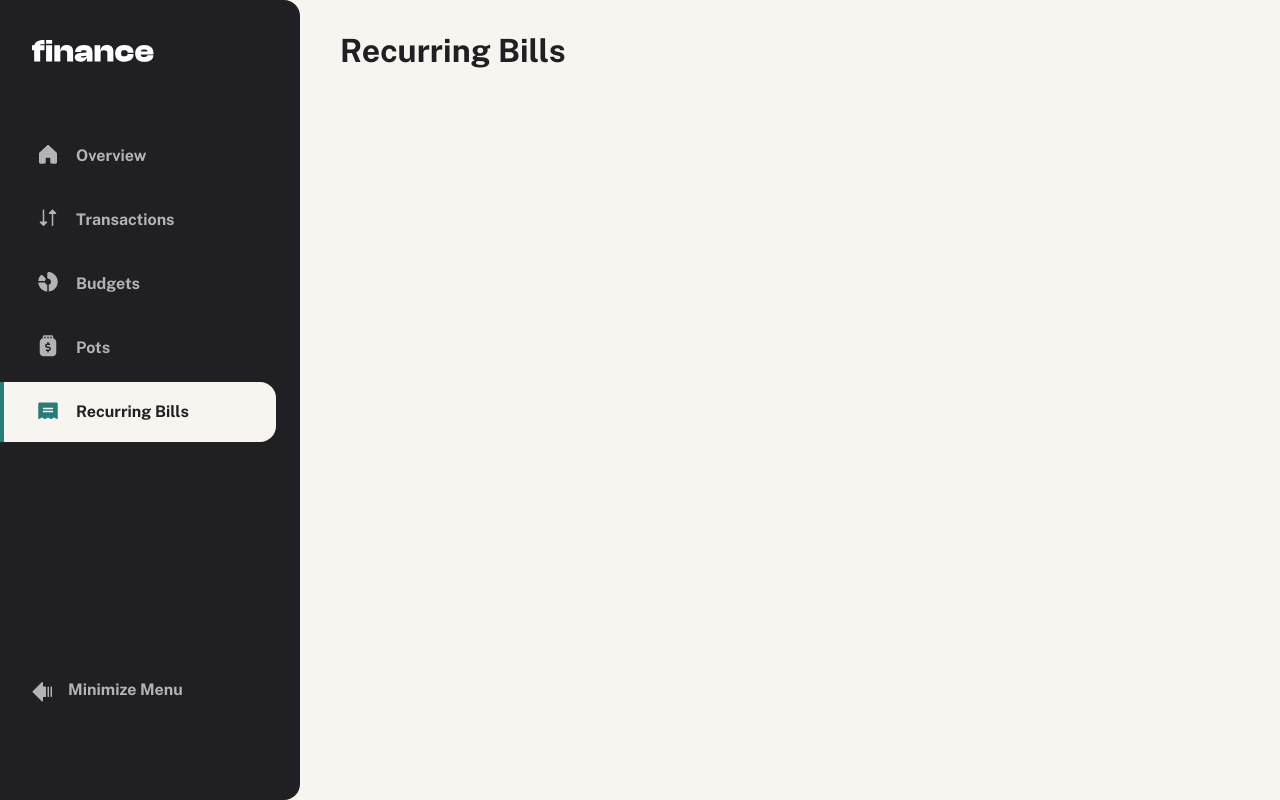
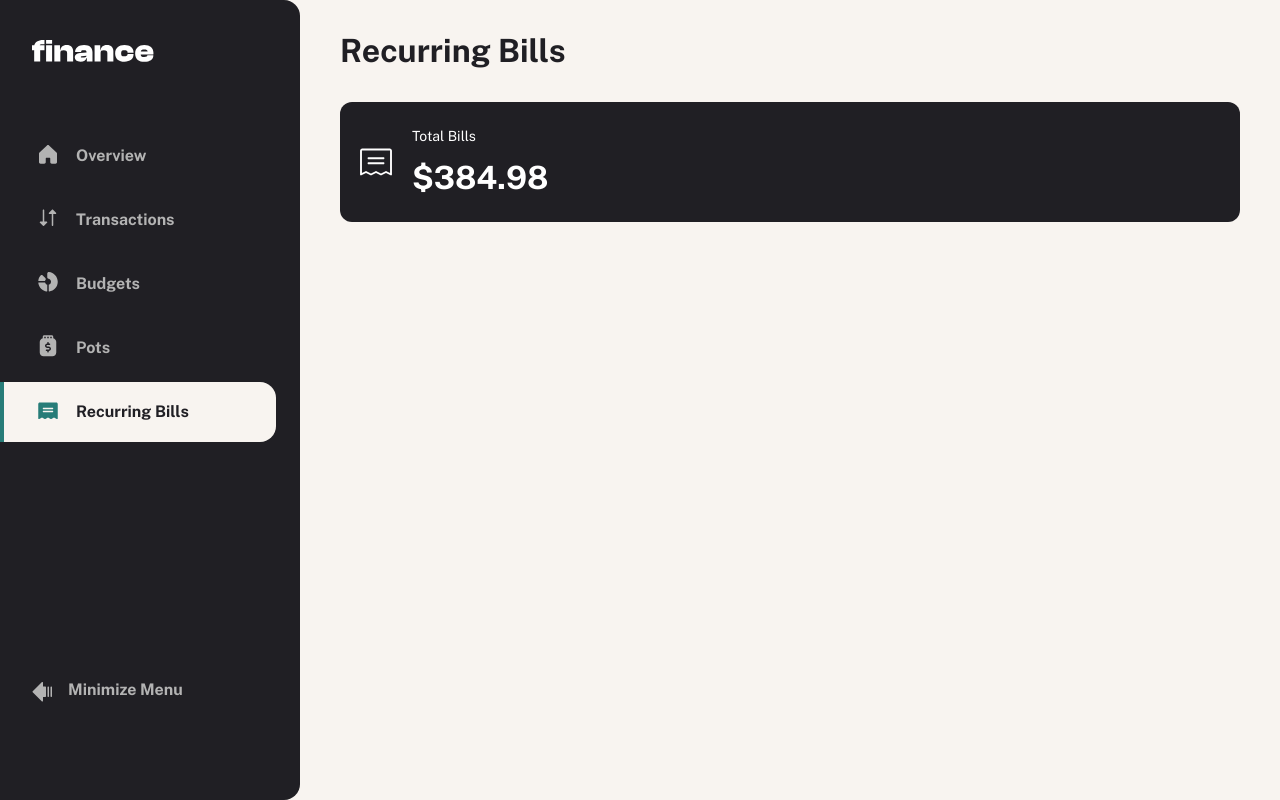
Before and after one commit to PioKl/Personal-Finance-App, a Next.js app: page /recurring-bills in a window 1280 px wide. Built offline with nearby package versions, Linux system fonts and the light colour scheme.

Commit message:
Recurring Bills update

```diff
--- a/app/(root)/recurring-bills/page.tsx
+++ b/app/(root)/recurring-bills/page.tsx
@@ -1,8 +1,27 @@
+import IconRecurringBills from "@/assets/icons/icon-recurring-bills.svg";
 const RecurringBills = () => {
   return (
-    <div>
-      <h1>Recurring Bills</h1>
-    </div>
+    <section className="grid gap-space-400">
+      <div className="flex items-center justify-between">
+        <h1>Recurring Bills</h1>
+      </div>
+      <div>
+        <div>
+          <div className="flex items-center rounded-default gap-space-250 px-space-250 py-space-300 bg-fill-one">
+            <IconRecurringBills />
+            <div className="grid gap-space-150 text-color-two">
+              <span className="text-preset-4 tracking-preset-4 leading-preset-4 font-preset-4">
+                Total Bills
+              </span>
+              <span className="text-preset-1 tracking-preset-1 leading-preset-1 font-preset-1">
+                $384.98
+              </span>
+            </div>
+          </div>
+        </div>
+        <div></div>
+      </div>
+    </section>
   );
 };
 
```
